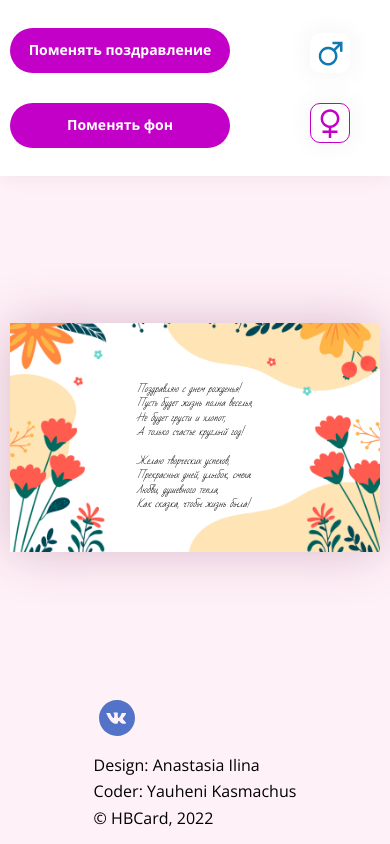
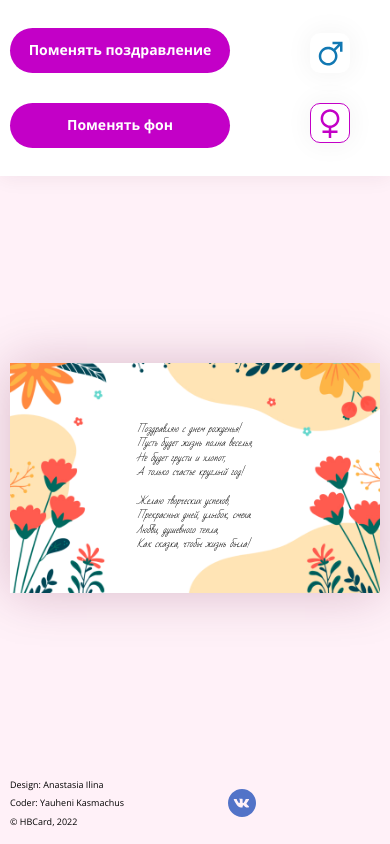
Before and after one commit to MstrSid/wish_service, a plain HTML site: page index.html in a window 390 px wide. Drawn offline with Linux system fonts and the light colour scheme.

Commit message:
fix firts day

```diff
--- a/style/style.css
+++ b/style/style.css
@@ -190,6 +190,14 @@ img {
     background-image: url("../image/icon/social/stumbleupon.svg");
 }
 
+.footer__info-wrapper {
+    font-size: 3px;
+}
+
+.footer__info-item {
+    font-size: max(3em, min(calc(100vw * 3 / 140), 7em));
+}
+
 @media (max-width: 880px) {
     .container {
         padding: 0 10px;
@@ -216,17 +224,18 @@ img {
     }
 
     .footer__container {
-        flex-direction: column;
-        justify-content: center;
+        justify-content: space-between;
         align-items: center;
-        gap: 20px;
+    }
+
+    .footer__social-item {
+        background-size: 28px;
     }
 
     .footer__social-wrapper {
-        order: 0;
+        display: flex;
+        max-width: 192px;
+        gap: 4px;
     }
 
-    .footer__info-wrapper {
-        order: 1;
-    }
 }
```
